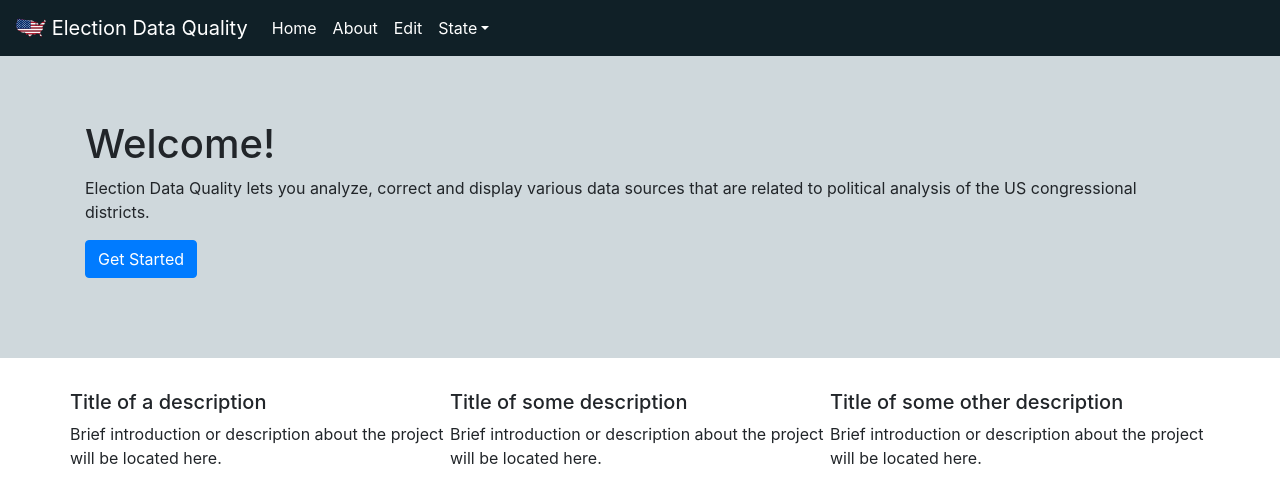
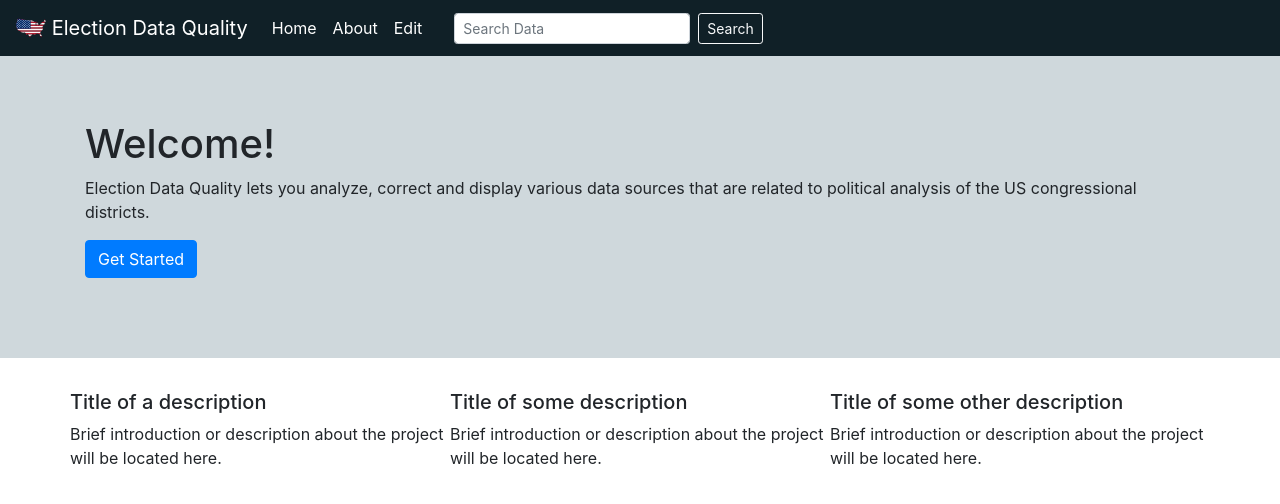
Before and after one commit to msukmoon/election-data-quality, a React (Create React App) app in the folder gui-prototype/: page / in a window 1280 px wide. Shown: the top 504 px of the page. Built offline with nearby package versions, Linux system fonts and the light colour scheme.

Commit message:
Moved a location of the state selection dropdown menu. Added search bar on navigation bar.

```diff
--- a/gui-prototype/src/Edit.js
+++ b/gui-prototype/src/Edit.js
@@ -3,6 +3,7 @@ import Container from "react-bootstrap/Container";
 import Row from "react-bootstrap/Row";
 import Col from "react-bootstrap/Col";
 import Nav from "react-bootstrap/Nav";
+import NavDropdown from "react-bootstrap/NavDropdown";
 import Table from "react-bootstrap/Table";
 import { Map, TileLayer, GeoJSON, FeatureGroup, Tooltip } from "react-leaflet";
 import { slide as Menu } from "react-burger-menu";
@@ -26,7 +27,7 @@ const Styles = styled.div`
 
   .leaflet-container {
     width: 100%;
-    height: 100vh;
+    height: 90vh;
   }
 
   // NOTE: helper classes below are from react-burger-menu library
@@ -78,8 +79,8 @@ const Styles = styled.div`
 
   /* Wrapper for item list */
   .bm-item-list {
-    color: white;
-    padding: 0.8em;
+    color: black;
+    padding: 0;
   }
 
   /* Individual item */
@@ -107,6 +108,7 @@ class Edit extends React.Component {
   //     isSidebarOpen: false
   //   };
   //   // this.handleClick = this.handleClick.bind(this);
+  //   this.isSidebarOpen = this.handleClick.bind(this);
   // }
 
   getStyle() {
@@ -132,11 +134,15 @@ class Edit extends React.Component {
   //   }));
   // }
 
-  handleClick() {
-    this.setState(state => ({
-      isSidebarOpen: state.isOpen
-    }));
-  }
+  // handleClick() {
+  //   this.setState(state => ({
+  //     isSidebarOpen: state.isOpen
+  //   }));
+  // }
+
+  // handleStateSelect() {
+
+  // }
 
   render() {
     const position = [this.state.lat, this.state.lng];
@@ -144,12 +150,14 @@ class Edit extends React.Component {
       <Styles>
         <Menu
           right
-          width={"40%"}
+          width={"50%"}
           menuClassName={"menu-right"}
           burgerButtonClassName={"burger-right"}
           // isOpen={this.state.isSidebarOpen}
           // onStateChange={this.handleStateChange}
         >
+          <h3>Precinct Bradfordsville</h3>
+          <h5>Marion County, Kentucky</h5>
           <Table striped bordered hover size="sm">
             <thead>
               <tr>
@@ -157,7 +165,7 @@ class Edit extends React.Component {
                 <th>Registered</th>
                 <th>Democrats</th>
                 <th>Republicans</th>
-                <th>Difference</th>
+                {/* <th>Difference</th> */}
               </tr>
             </thead>
             <tbody>
@@ -166,7 +174,7 @@ class Edit extends React.Component {
                 <td>5000</td>
                 <td>2600</td>
                 <td>2400</td>
-                <td>200</td>
+                {/* <td>200</td> */}
               </tr>
             </tbody>
           </Table>
@@ -187,6 +195,17 @@ class Edit extends React.Component {
                 <Nav.Item>
                   <Nav.Link eventKey="b4">Screenshot</Nav.Link>
                 </Nav.Item>
+                <NavDropdown title="State" id="basic-nav-dropdown">
+                  <NavDropdown.Item href="#action/ky">
+                    Kentucky
+                  </NavDropdown.Item>
+                  <NavDropdown.Item href="#action/la">
+                    Louisiana
+                  </NavDropdown.Item>
+                  <NavDropdown.Item href="#action/sc">
+                    South Carolina
+                  </NavDropdown.Item>
+                </NavDropdown>
               </Nav>
             </Col>
           </Row>
@@ -217,9 +236,7 @@ class Edit extends React.Component {
                         onMouseOut={this.handleMouseOut}
                         // onClick={this.handleClick}
                       >
-                        <Tooltip>
-                          {"Precinct Name: " + f.properties.name}
-                        </Tooltip>
+                        <Tooltip>{"Precinct " + f.properties.name}</Tooltip>
                       </GeoJSON>
                     );
                   })}
--- a/gui-prototype/src/components/NavBar.js
+++ b/gui-prototype/src/components/NavBar.js
@@ -1,21 +1,26 @@
 import React from "react";
 import Nav from "react-bootstrap/Nav";
 import Navbar from "react-bootstrap/Navbar";
-import NavDropdown from "react-bootstrap/NavDropdown";
+import Form from "react-bootstrap/Form";
+import FormControl from "react-bootstrap/FormControl";
+import Button from "react-bootstrap/Button";
 import styled from "styled-components";
 import logo from "../assets/logo.svg";
 
 const Styles = styled.div`
   .navbar {
     background-color: #102027;
-  },
-  .navbar-brand, .navbar-nav .nav-link, .nav-dropdown {
+  }
+
+  .navbar-brand,
+  .navbar-nav .nav-link,
+  .nav-dropdown {
     color: white;
 
     &:hover {
       color: #9ea7aa;
     }
-  },
+  }
 `;
 
 function NavBar() {
@@ -33,18 +38,22 @@ function NavBar() {
         </Navbar.Brand>
         <Navbar.Toggle aria-controls="basic-navbar-nav" />
         <Navbar.Collapse id="basic-navbar-nav">
-          <Nav className="mr-auto">
+          <Nav className="mr-4">
             <Nav.Link href="/">Home</Nav.Link>
             <Nav.Link href="/about">About</Nav.Link>
             <Nav.Link href="/edit">Edit</Nav.Link>
-            <NavDropdown title="State" id="basic-nav-dropdown">
-              <NavDropdown.Item href="#action/ky">Kentucky</NavDropdown.Item>
-              <NavDropdown.Item href="#action/la">Louisiana</NavDropdown.Item>
-              <NavDropdown.Item href="#action/sc">
-                South Carolina
-              </NavDropdown.Item>
-            </NavDropdown>
           </Nav>
+          <Form inline className="mr-auto">
+            <FormControl
+              size="sm"
+              type="text"
+              placeholder="Search Data"
+              className="mr-sm-2"
+            />
+            <Button size="sm" variant="outline-light">
+              Search
+            </Button>
+          </Form>
         </Navbar.Collapse>
       </Navbar>
     </Styles>
```
